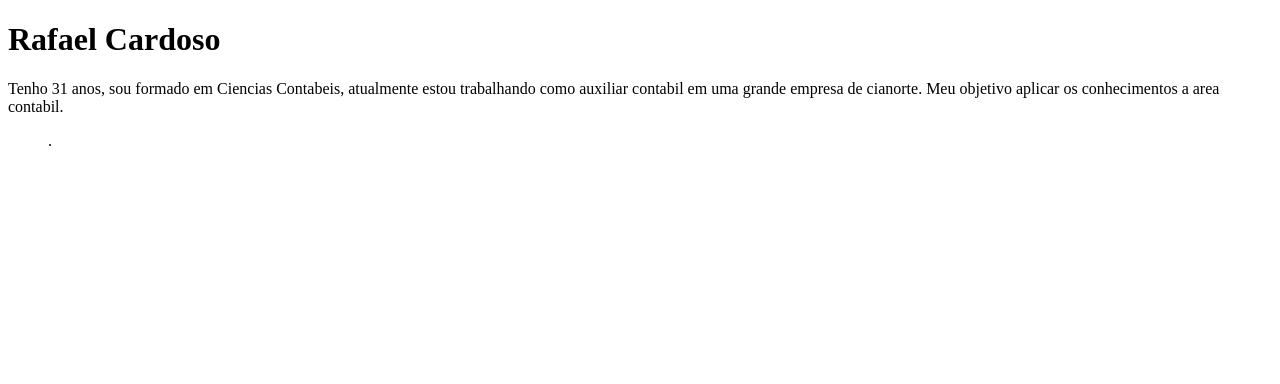
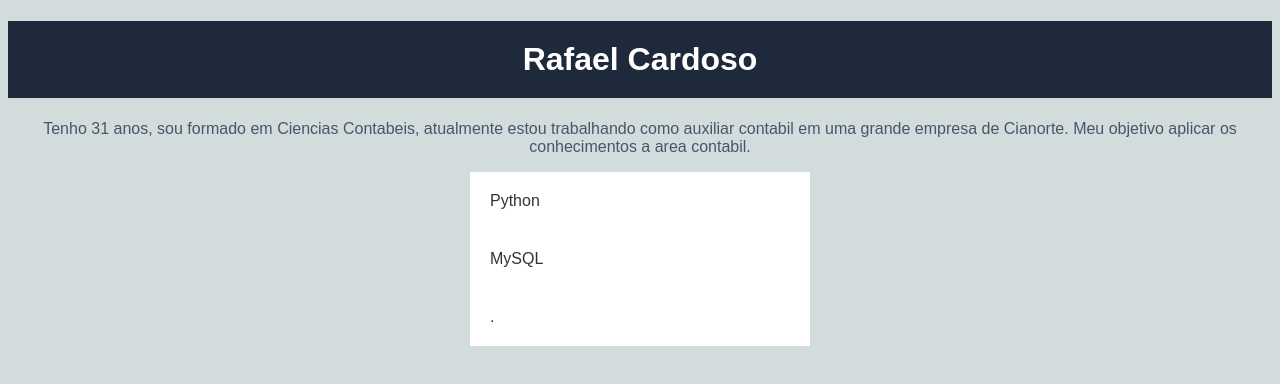
Before and after one commit to Cardoso-Rafael/meu-portfolio-frontend_aula01, a plain HTML site: page index.html in a window 1280 px wide. Drawn offline with Linux system fonts and the light colour scheme.

Commit message:
Aplicando cores de fundo e alinhamento no CSS

```diff
--- a/index.html
+++ b/index.html
@@ -4,10 +4,13 @@
     <meta charset="UTF-8">
     <meta name="viewport" content="width=device-width, initial-scale=1.0">
     <title>Document</title>
+    <link rel="stylesheet" href="style.css">
 </head>
 <body>
     <h1>Rafael Cardoso</h1>
-    <p>Tenho 31 anos, sou formado em Ciencias Contabeis, atualmente estou trabalhando como auxiliar contabil em uma grande empresa de cianorte. Meu objetivo aplicar os conhecimentos a area contabil.</p>
+    <p>Tenho 31 anos, sou formado em Ciencias Contabeis, atualmente estou trabalhando como auxiliar contabil em uma grande empresa de Cianorte. Meu objetivo aplicar os conhecimentos a area contabil.</p>
+    <ul>Python</ul>
+    <ul>MySQL</ul>
     <ul>.</ul>
 </body>
 </html>
--- /dev/null
+++ b/style.css
@@ -0,0 +1,21 @@
+body{
+    background-color: rgb(210, 220, 221);
+    font-family: Arial, sans-serif;
+    color: #333333; /* Cor do texto geral */
+}
+h1{
+    background-color: #1e293b; /* Fundo azul escuro */
+    color: #ffffff;            /* Texto branco */
+    text-align: center;        /* Alinhamento ao centro */
+    padding: 20px;             /* Espaço interno para o texto respirar */
+}
+p{
+     text-align: center;        /* Texto centralizado */
+    color: #475569;            /* Tom de cinza para o texto */
+}
+ul{
+     background-color: #ffffff; /* Fundo branco para a lista */
+    padding: 20px;
+    width: 300px;              /* Largura da caixa */
+    margin: 0 auto;            /* Centraliza a caixa da lista na tela */
+}
```
